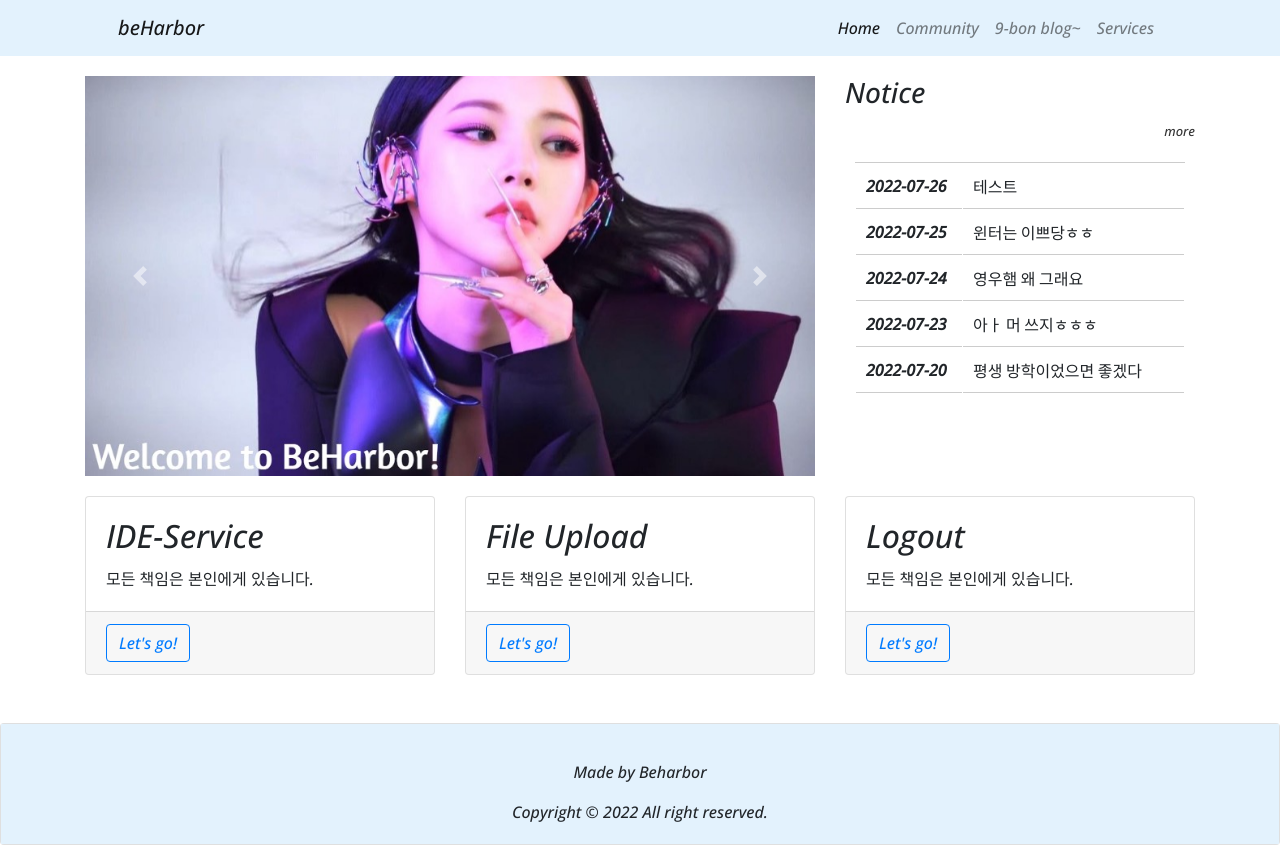
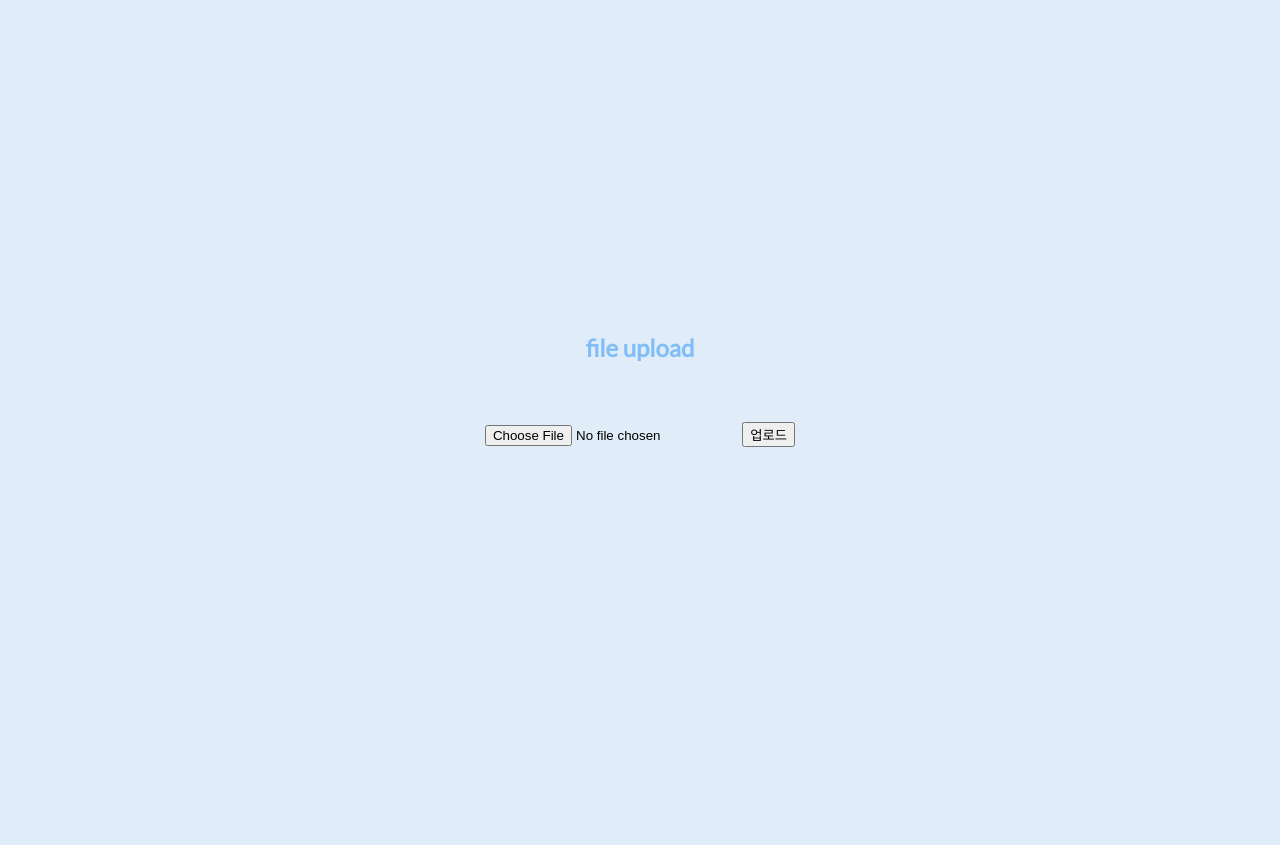
Before and after one commit to BonhyeonGu/BeHarbor_Front, a Flask app: page /testt in a window 1280 px wide. After the commit the page ends 447 px from the top, so only its background shows below. Run offline with Flask 2, Linux system fonts and the light colour scheme; some libraries are stand-ins or nearby versions.

Commit message:
파일 업로드 프론트

```diff
--- a/app.py
+++ b/app.py
@@ -82,7 +82,7 @@ def ide():
 #파일업로드 페이지는 적용x 아이디 정보가 필요해서,,
 @app.route("/testt")
 def testt():
-	return render_template('home.html')
+	return render_template('file_setting.html')
 
 @app.route("/file_setting")
 def file_setting():
--- a/static/css/file_setting.css
+++ b/static/css/file_setting.css
@@ -1,108 +1,47 @@
-/* -----------------------table name(total_use)---------------- */
-.total_use {
-    color: gray;
-    text-align: right;
-    font-size: 0.75em;
-}
-
-/* -----------------------filebox css-------------------------- */
-.filebox input[type="file"] {
-  position: absolute;
-  width: 1px;
-  height: 1px;
-  padding: 0;
-  margin: -1px;
-  overflow: hidden;
-  clip:rect(0,0,0,0);
-  border: 0;
-}
-.filebox label {
-  display: inline-block;
-  padding: .5em .75em;
-  color:white;
-  font-size: inherit;
-  line-height: normal;
-  vertical-align: middle;
-  background-color:  #136dae;
-  cursor: pointer;
-  border: 1px solid #ebebeb;
-  border-bottom-color: #e2e2e2;
-  border-radius: .25em;
-}
-.filebox .upload-name {
-    display: inline-block;
-    padding: .5em .75em;  /* label의 패딩값과 일치 */
-    font-size: inherit;
-    font-family: inherit;
-    line-height: normal;
-    vertical-align: middle;
-    background-color: #f5f5f5;
-    border: 1px solid #ebebeb;
-    border-bottom-color: #e2e2e2;
-    border-radius: .25em;
-    -webkit-appearance: none; /* 네이티브 외형 감추기 */
-    -moz-appearance: none;
-    appearance: none;
-  }
-
-  /* -----------------------filebox css-------------------------- */
+@import url('https://fonts.googleapis.com/css2?family=Noto+Sans+KR:wght@100&display=swap');
+@import url('https://fonts.googleapis.com/css2?family=Lato&display=swap');
 
 
-  /* ------------------------tablebox css---------------------------- */
-
-  * {
-    box-sizing: border-box;
-}
 body {
-    font-family: 'Montserrat', sans-serif;
-    margin: 0;
-    color: #333;
-    font-size: 20px;
-    line-height: 1.6em;
-    background-image: linear-gradient(120deg, #a1c4fd 0%, #c2e9fb 100%);
-    height: 100vh;
+	/* background: #f3e0e2; */
+    background: #E0ECF8;
 	display: flex;
 	justify-content: center;
 	align-items: center;
+	flex-direction: column;
+	font-family: 'Montserrat', sans-serif;
+	height: 100vh;
+	margin: -20px 0 50px;
 }
-/* Table */
-.tablebox {
-    width: 350px;
-    background-color: #fff;
+h2{
+    font-family: 'Lato', sans-serif;
+    color:#81BEF7;
+}
+table.list {
     border-collapse: collapse;
-    box-shadow: 0 0 10px rgba(0, 0, 0, 0.15);
-    border-radius: 5px;
-    overflow: hidden;
+    text-align: left;
+    line-height: 1.5;
+    border-top: 1px solid #ccc;
+    border-left: 3px solid #81BEF7;
+    margin : 20px 10px;
   }
-.tablebox caption {
-    font-size: 20px;
-    margin-bottom: 20px;
+  table.list th {
+    width: 147px;
+    padding: 10px;
+    font-weight: bold;
+    vertical-align: top;
+    color: #81BEF7;
+    border-right: 1px solid #ccc;
+    border-bottom: 1px solid #ccc;
+    background: white;
+
   }
-.tablebox tr {
-    border-bottom: 1px solid #eee;
+  table.list td {
+    width: 349px;
+    padding: 10px;
+    vertical-align: top;
+    border-right: 1px solid #ccc;
+    border-bottom: 1px solid #ccc;
+    font-family: 'Noto Sans KR', sans-serif;
+    background: white;
   }
-.tablebox tr:last-child {
-    border: none;
-}
-.tablebox tr:nth-child(odd) {
-    background-color: #ddd;
-}
-.tablebox th,
-.tablebox td {
-    padding: 25px;
-    text-align: center;
-}
-.tablebox tr th {
-    background-color: royalblue;
-    color: #fff;
-}
-.tablebox tr th:first-child {
-    border-radius: 5px 0 0 0;
-}
-.tablebox tr th:last-child {
-    border-radius: 0 5px 0 0;
-}
-.tablebox tr td:last-child {
-    color: crimson;
-    font-weight: 500;
-}
--- a/templates/file_setting.html
+++ b/templates/file_setting.html
@@ -3,55 +3,31 @@
 
 <head>
     <meta charset="UTF-8">
-    <title>파일 세팅</title>
+    <title>파일 업로드</title>
     <link rel="stylesheet" href="file_setting.css">
     <link rel="stylesheet" href="{{url_for('static',filename='css/file_setting.css')}}">
 </head>
 
 <body>
-
+    <h2>file upload</h2>
     <!-- <span class="total_use">총 사용량 : {{use}}byte</span> -->
     <div class ="tablebox">
         <!-- <caption class="total_use">총 사용량 : {{use}}byte</caption> -->
-        <span class="total_use">총 사용량 : {{use}}byte</span>
-        <table border="1">
-            <tr>
-                <th>이름</th>
-                <th>수정날짜</th>
-            </tr>
+        <!-- <span class="total_use">총 사용량 : {{use}}byte</span> -->
+        <table class = "list">
             {% for i in range(names|length) %}
             <tr>
+                <th scope="row">{{i+1}}</td>
                 <td>{{names[i]}}</td>
                 <td>{{dates_edit[i]}}</td>
             </tr>
             {% endfor %}
         </table>
     </div>
-    <!--— ———————— html ———————— —————— -->
     <form action="/upload_back" method="POST" enctype="multipart/form-data">
-        <div class="filebox">
-            <input class="upload-name" value="choose" disabled="disabled">
-            <label for="file">파일선택</label>
-            <input type="file" id="file" class="upload-hidden" />
-
-        </div>
-        <input id="sm" type="submit" />
+        <input type = "file" name = "file" class ="upload-name"/>
+        <input type="submit" value="업로드"/>
     </form>
-    <style>
-        #sm {
-            display: inline-block;
-            padding: .5em .75em;
-            color: white;
-            font-size: inherit;
-            line-height: normal;
-            vertical-align: middle;
-            background-color: #136dae;
-            cursor: pointer;
-            border: 1px solid #ebebeb;
-            border-bottom-color: #e2e2e2;
-            border-radius: .25em;
-        }
-    </style>
 </body>
 <!--———————— ———————— html ———————— ————————-->
 
--- a/templates/home.html
+++ b/templates/home.html
@@ -303,7 +303,7 @@
                   </div>
                   <div class="popup-foot">
                     <span class="pop-btn confirm" id="confirm">확인</span>
-                    <span class="pop-btn close" id="close">창 닫기</span>
+                    <!-- <span class="pop-btn close" id="close">창 닫기</span> -->
                   </div>
                 </div>
             </div>
```
Lines whose indentation alone changed are shown as unchanged.
